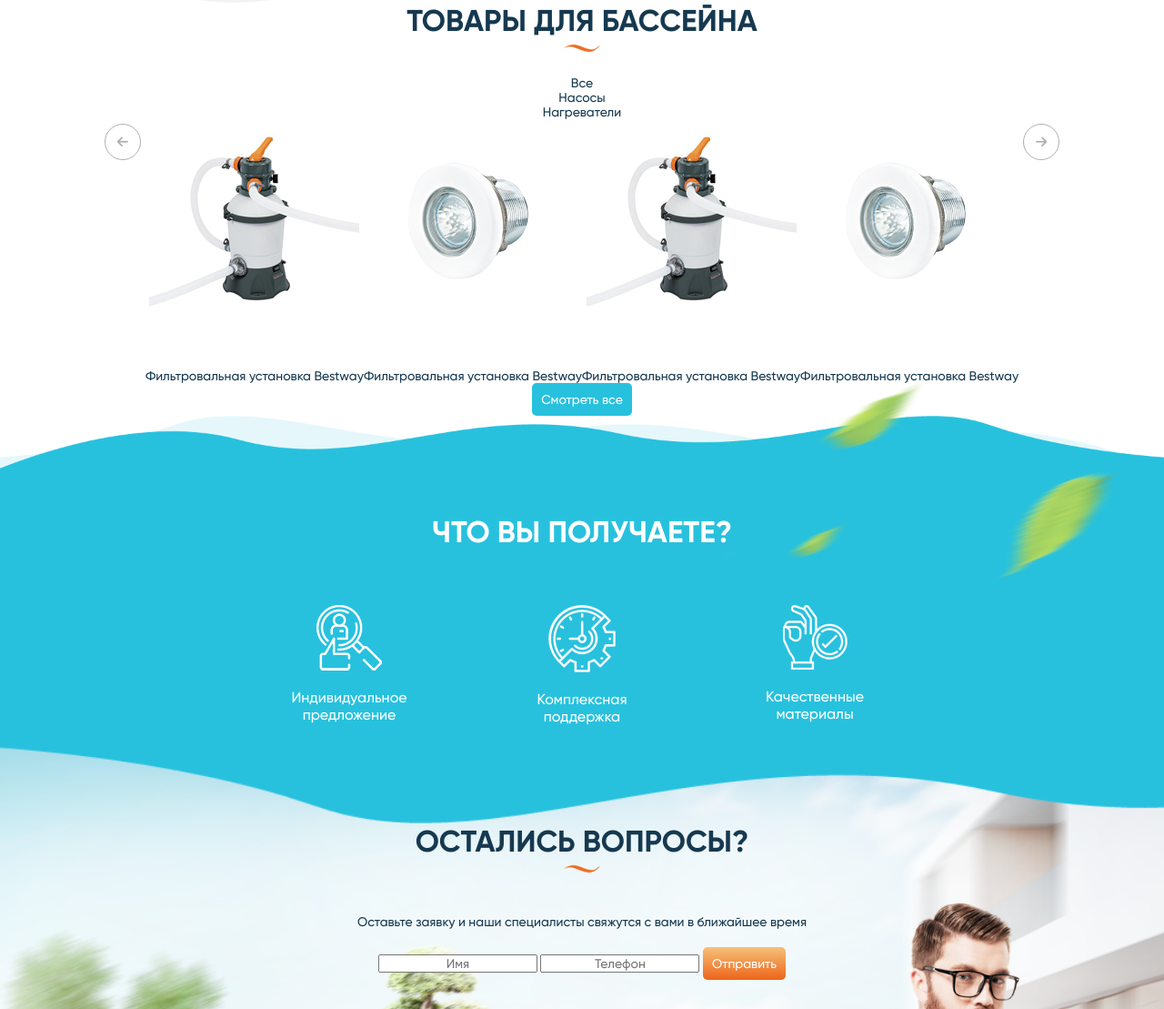
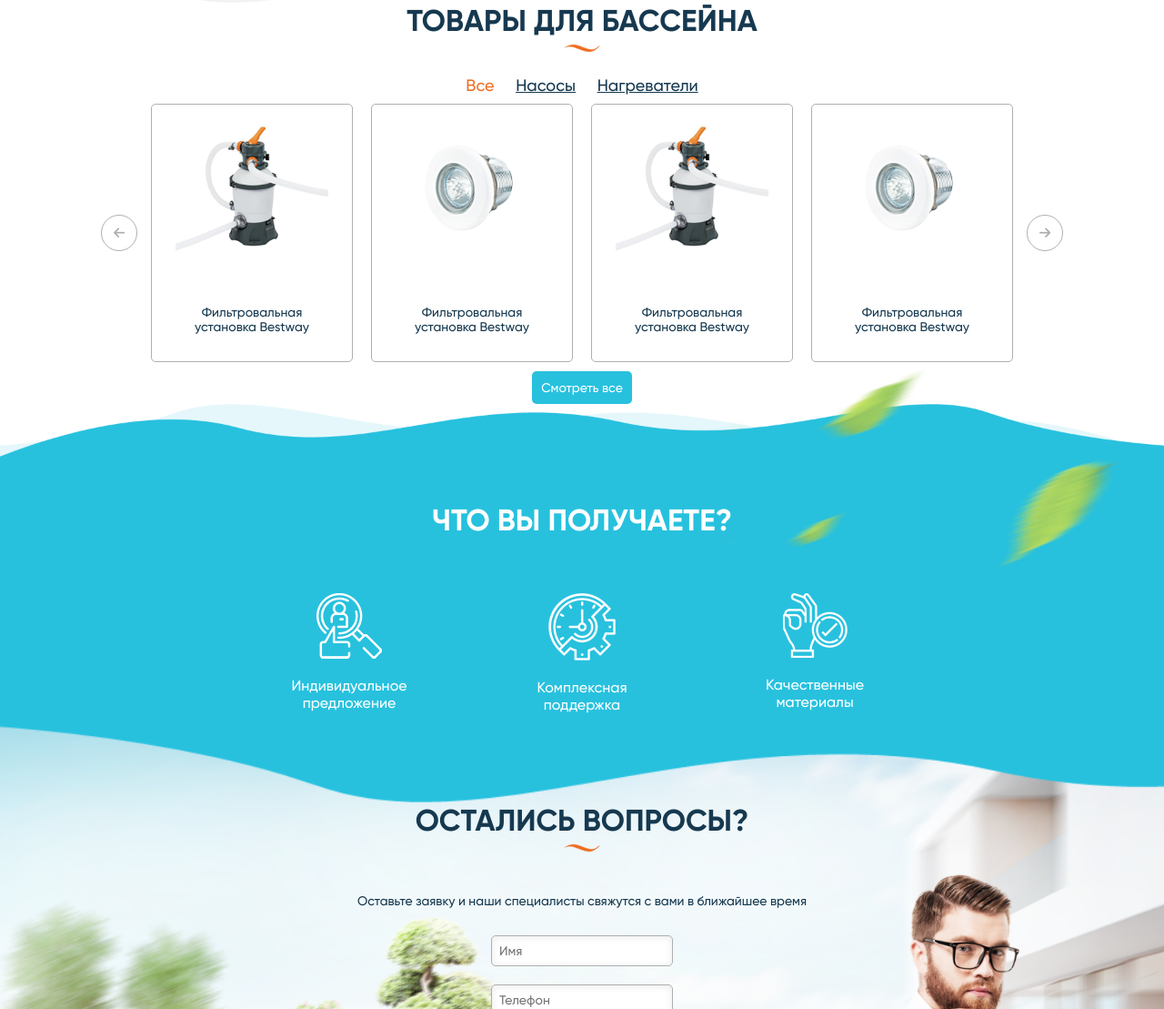
Before and after one commit to Eclassic32/Pool-Job, a plain HTML site: page index.html in a window 1280 px wide. Shown: the part 1691-2800 px from the top of the page at 91% size. Drawn offline with Linux system fonts and the light colour scheme.

Commit message:
questions

```diff
--- a/css/style.css
+++ b/css/style.css
@@ -193,6 +193,7 @@ h1.wiggly {
     background-image: url("../img/break4.png");
     position: relative;
     z-index:1;
+    margin-top: -100px;
 }
 
 .bg-img#question {
@@ -213,6 +214,7 @@ h1.wiggly {
 .carousel{
     display: flex;
     justify-content: center;
+    align-items: center;
 }
 
 .carousel li {
@@ -339,6 +341,37 @@ img#costPool {
     margin-right: -180px;
 }
 
+/* ITEMS */
+.nav-tab{
+    display: inline-block;
+    margin: auto 0;
+}
+
+.nav-tab a {
+    margin: 10px;
+    font-size: 18px;
+}
+
+.nav-tab a.active {
+    text-decoration: none;
+    color: var(--c-orng);
+}
+
+.card {
+    border: 1px solid var(--nav-grey);
+    border-radius: 5px;
+    margin: 10px;
+    width: 220px;
+}
+
+.card img {
+    margin: 10px;
+    height: 200px;
+}
+
+.card h5{
+    margin: 0 20px 30px 20px;
+}
 
 /* GAINS */
 #gains h1, #gains h4{
@@ -370,6 +403,40 @@ img#costPool {
     margin-top: -380px;
 }
 
+/* QUESTIONS */
+
+#questionF {
+    margin: auto;
+    display: flex;
+    flex-direction: column;
+    width: 200px;
+}
+
+#questionF button{
+    width: initialt;
+}
+
+#questionF input {
+    padding: 8px;
+    margin: 10px 0;
+    border-radius: 5px;
+    border: 1px solid var(--nav-grey);
+    text-align: start;
+    box-shadow: inset 0 1px 7px 1px rgba(0, 0, 0, 0.075);
+    background-color: white;
+    transition: all 0.3s ease;
+}
+
+#questionF input:hover {
+    box-shadow: inset 0 1px 7px 4px rgba(0, 0, 0, 0.075);
+    outline: none;
+}
+
+#questionF input:focus {
+    outline: none;
+    box-shadow: inset 0 1px 7px 4px rgba(0, 0, 0, 0.075)
+}
+
 /* CONTACTS */
 #contacts .sq-card {
     padding: 30px;
--- a/index.html
+++ b/index.html
@@ -82,29 +82,27 @@
     <div id="items">
         <h1 class="wiggly">Товары для бассейна</h1>
         <!-- Item tabs -->
-        <div>
-            <ul>
-                <li>Все</li>
-                <li>Насосы</li>
-                <li>Нагреватели</li>
-            </ul>
+        <div class="nav-tab">
+            <a href="#" class="active">Все</a>
+            <a href="#">Насосы</a>
+            <a href="#">Нагреватели</a>
         </div>
         <!-- Item cards -->
         <div class="carousel">
             <button class="nav-arrow"><i class="fa-solid fa-arrow-left"></i></button>
-            <div order="1">
+            <div class="card" order="1">
                 <img src="img/items/1.png" alt="">
                 <h5>Фильтровальная установка Bestway</h5>
             </div>
-            <div order="2">
+            <div class="card" order="2">
                 <img src="img/items/2.png" alt="">
                 <h5>Фильтровальная установка Bestway</h5>
             </div>
-            <div order="1">
+            <div class="card" order="1">
                 <img src="img/items/1.png" alt="">
                 <h5>Фильтровальная установка Bestway</h5>
             </div>
-            <div order="2">
+            <div class="card" order="2">
                 <img src="img/items/2.png" alt="">
                 <h5>Фильтровальная установка Bestway</h5>
             </div>
@@ -135,12 +133,14 @@
     </div>
     <img src="img/leaf.png" alt="" id="leaf">
 
+
+    <div class="bg-img" id="question">
+
     <div class="bg-img" id="break4"></div>
 
-    <div class="bg-img" id="question">
         <h1 class="wiggly">Остались вопросы?</h1>
         <div class="content">
-        <p>Оставьте заявку и наши специалисты свяжутся с вами в ближайшее время</p>
+            <p>Оставьте заявку и наши специалисты свяжутся с вами в ближайшее время</p>
             <form action="#" id="questionF">
                 <input type="text" name="nameF" id="nameF" placeholder="Имя">
                 <input type="text" name="nameF" id="nameF" placeholder="Телефон">
```
